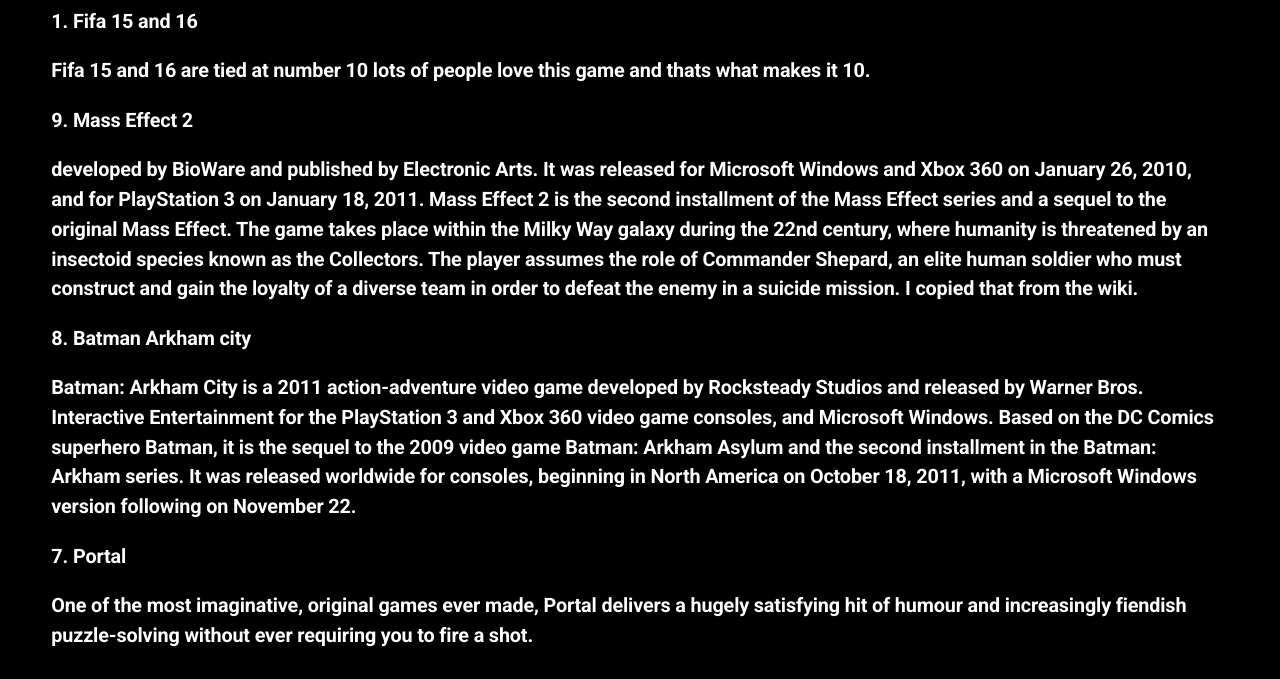
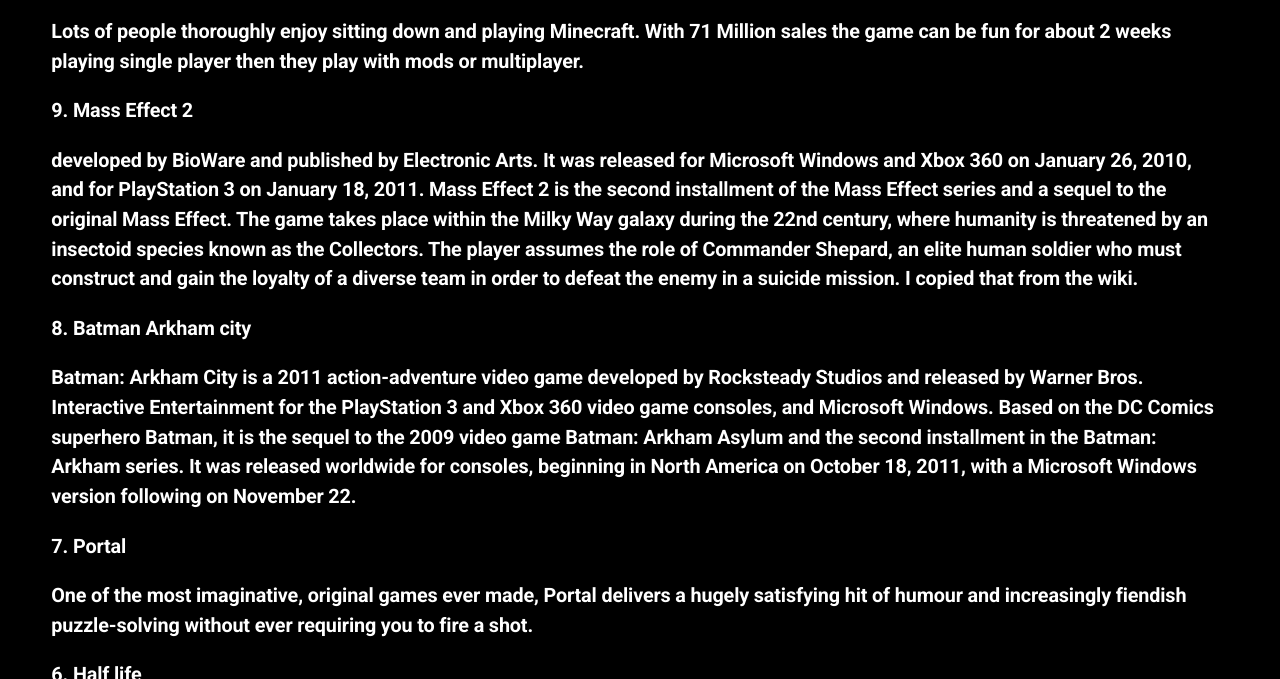
Before and after one commit to Gigagamer046/Gigagaming.github.io, a plain HTML site: page index.html in a window 1280 px wide. Shown: the part 121-800 px from the top of the page. Drawn offline with Linux system fonts and the light colour scheme.

Commit message:
deleting and adding

```diff
--- a/index.html
+++ b/index.html
@@ -10,10 +10,9 @@
 		<h1> Top 10 games of all time. This ios my opinion </h1>
 
 		<link rel="stylesheet" href="assets/css/main.css" />
-		<h3> 1. Fifa 15 and 16 </h1>
-			<h3> Fifa 15 and 16 are tied at number 10 lots of people love this game and thats what makes it 10.
-	</head>
-	<body>
+		<h3> 10. Minecrcaft </h1>
+			<h3> Lots of people thoroughly enjoy sitting down and playing Minecraft. With 71 Million sales the game can be fun for about 2 weeks playing single player then they play with mods or multiplayer.
+
 <h3> 9. Mass Effect 2 </h3>
  <h3> developed by BioWare and published by Electronic Arts. It was released for Microsoft Windows and Xbox 360 on January 26, 2010, and for PlayStation 3 on January 18, 2011. Mass Effect 2 is the second installment of the Mass Effect series and a sequel to the original Mass Effect. The game takes place within the Milky Way galaxy during the 22nd century, where humanity is threatened by an insectoid species known as the Collectors. The player assumes the role of Commander Shepard, an elite human soldier who must construct and gain the loyalty of a diverse team in order to defeat the enemy in a suicide mission. I copied that from the wiki.</h3>
 
@@ -22,6 +21,12 @@
 			<header id="header">
 				<h3> 7. Portal</h3>
 				<h3>One of the most imaginative, original games ever made, Portal delivers a hugely satisfying hit of humour and increasingly fiendish puzzle-solving without ever requiring you to fire a shot.</h3>
+			<h3>6. Half life
+
+
+
+
+
 			</header>
 
 
```
